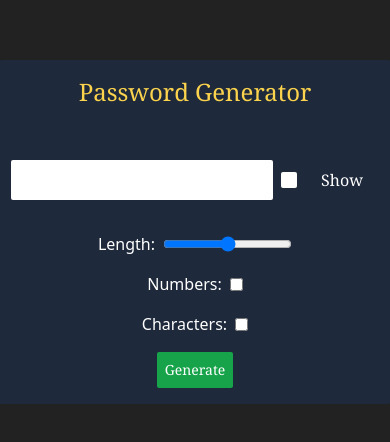
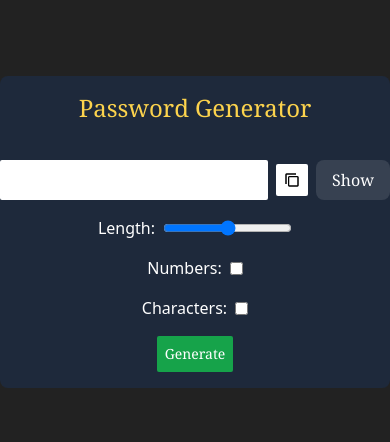
Before and after one commit to Tharunvasireddi/PasswordGenerator, a website: page index.html in a window 390 px wide. Shown: the part 190-632 px from the top of the page. Drawn offline with Linux system fonts and the light colour scheme.

Commit message:
responsive desgin is comitted

```diff
--- a/index.html
+++ b/index.html
@@ -7,15 +7,15 @@
     <title>PASSWORD GENERATOR</title>
 </head>
 <body class="bg-[#222] min-h-screen flex items-center justify-center ">
-    <div class="bg-slate-800 flex flex-col items-center justify-center   rounded-lg w-full max-w-md">
-        <h1 class="text-amber-300 font-serif mb-5 text-center text-2xl p-4">Password Generator</h1>
+    <div class="bg-slate-800 flex flex-col items-center justify-center sm:p-4 md:p-4 rounded-lg w-full max-w-2xl md:max-w-3xl">
+        <h1 class="text-amber-300 font-serif mb-5 text-center text-2xl p-4 sm:text-3xl md:text-4xl">Password Generator</h1>
 
-        <div class="flex  sm:flex-row gap-2 items-center justify-center w-full p-4 ">
+        <div class="flex  sm:flex-row md:flex-row gap-2 items-center justify-center ">
             <input type="text" class="rounded-sm text-center p-2 w-full sm:w-auto font-serif cursor-none" id="input">
             <button class="text-center bg-white rounded-sm p-2" id="copypassword">
                 <img src="./src/assest/copy2.png" alt="Copy">
             </button>
-            <button class="text-white px-4 py-2 rounded-sm font-serif" id="showPassword">Show</button>
+            <button class="text-white px-4 py-2 rounded-lg  font-serif bg-gray-700 hover:bg-slate-900  " id="showPassword">Show</button>
         </div>
 
         <div class="flex flex-col sm:flex-row mt-4 items-center justify-center gap-4 w-full">
@@ -33,7 +33,7 @@
             </div>
         </div>
 
-        <button class="bg-green-600 text-white font-serif p-2 mb-4 rounded-sm text-center text-sm mt-4 w-full sm:w-auto" id="generate">Generate</button>
+        <button class="bg-green-600 text-white font-serif p-2 mb-4 rounded-sm text-center text-sm mt-4  sm:w-auto" id="generate">Generate</button>
     </div>
 
     <script src="./src/index.js"></script>
--- a/tailwind.config.js
+++ b/tailwind.config.js
@@ -1,6 +1,6 @@
 /** @type {import('tailwindcss').Config} */
 module.exports = {
-  content: ["./src/**/*.{html,js}"],
+  content: ["./src/**/*.{html,js}","index.html"],
   theme: {
     extend: {},
   },
```
Also changed, not shown: src/output.css.
